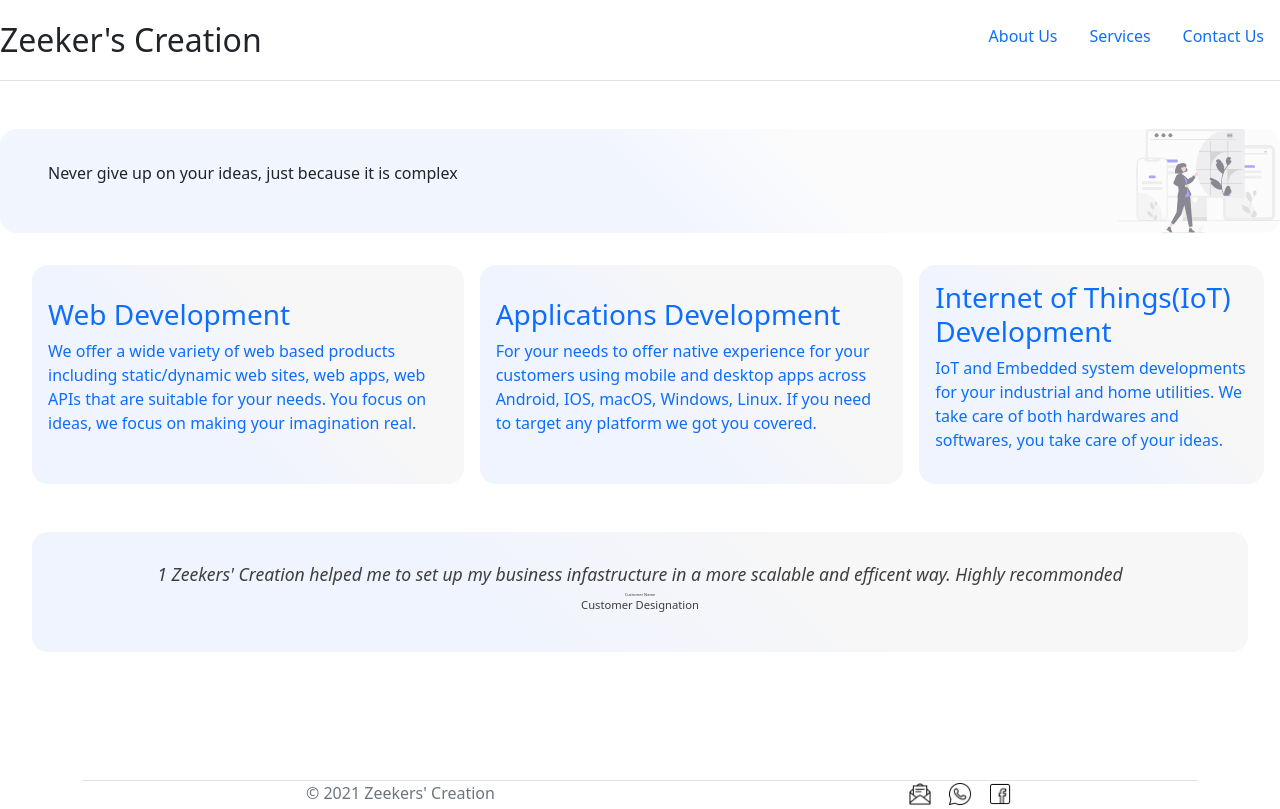
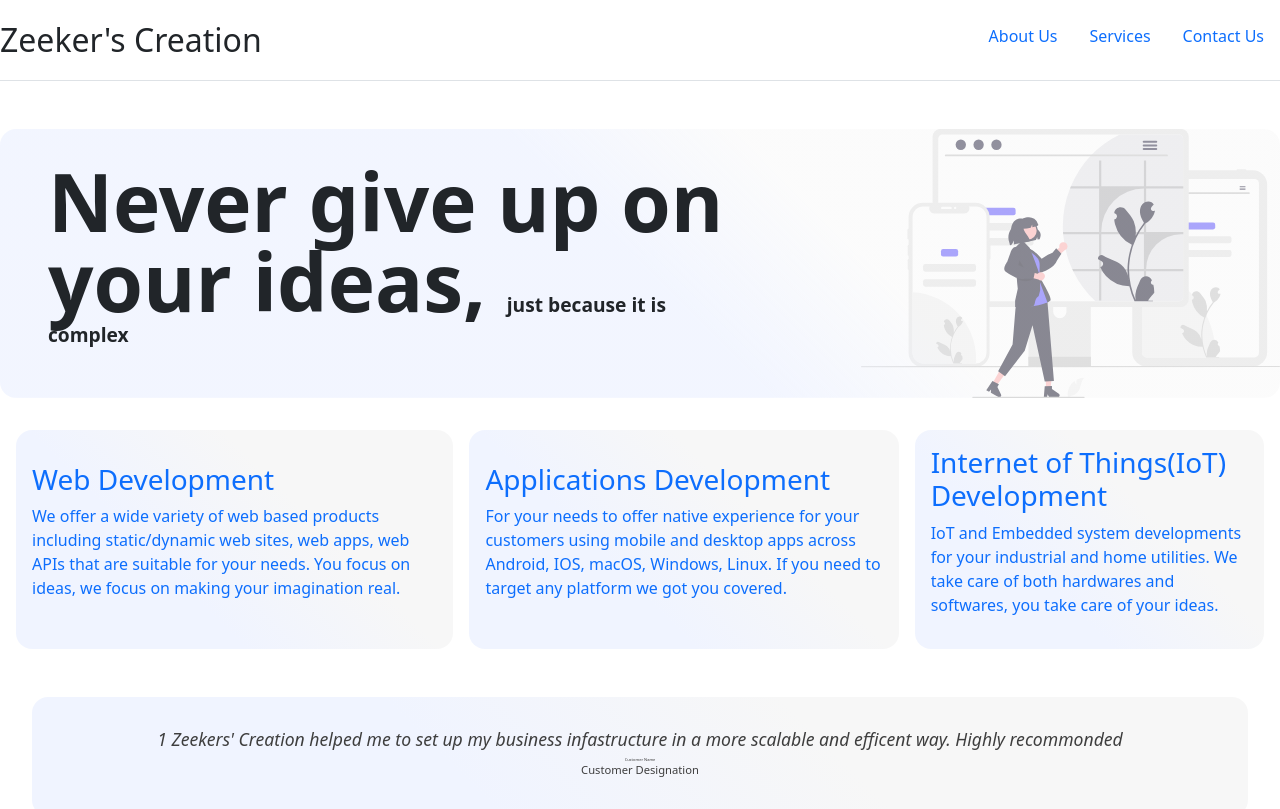
Before and after one commit to Sajith-Lakmal/zeekers_creation_site, a plain HTML site: page pages/explore/index.html in a window 1280 px wide. Shown: the top 809 px of the page. Drawn offline with nearby package versions, Linux system fonts and the light colour scheme.

Commit message:
before product-catelog page

```diff
--- a/pages/explore/index.html
+++ b/pages/explore/index.html
@@ -50,7 +50,7 @@
         </ul>
     </header>
     <div class="introduction">
-        <p class="introduction-text">Never give up on your ideas, just because it is complex</p>
+        <p class="introduction-text"><span class="introduction-text-never">Never give up on your ideas, </span>just because it is complex</p>
     </div>
 
     <div  class="product-catelog">
--- a/pages/explore/styles/style.css
+++ b/pages/explore/styles/style.css
@@ -1,6 +1,6 @@
-/* explore page styles */
-/* main branch commit */
-
+:root {
+  font-family: "Segoe UI", Tahoma, Geneva, Verdana, sans-serif;
+}
 * {
   animation: fadein 1s ease;
 }
@@ -11,6 +11,8 @@
   transition: all 1s ease;
 }
 .introduction {
+  font-size: larger;
+  font-weight: 700;
   padding: 1rem;
   display: flex;
   width: 100%;
@@ -23,6 +25,11 @@
 
   border-radius: 1rem;
 }
+.introduction-text-never {
+  font-size: 5rem;
+  line-height: 1em;
+  font-weight: 700;
+}
 
 .introduction-text {
   z-index: 2;
@@ -31,6 +38,7 @@
 }
 .product-catelog {
   padding: 1rem;
+  padding-left: 0;
   display: flex;
   overflow: auto;
 }
```
